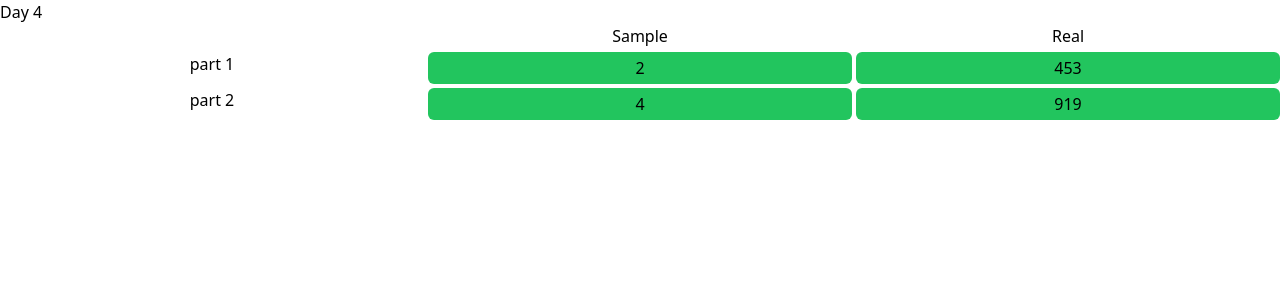
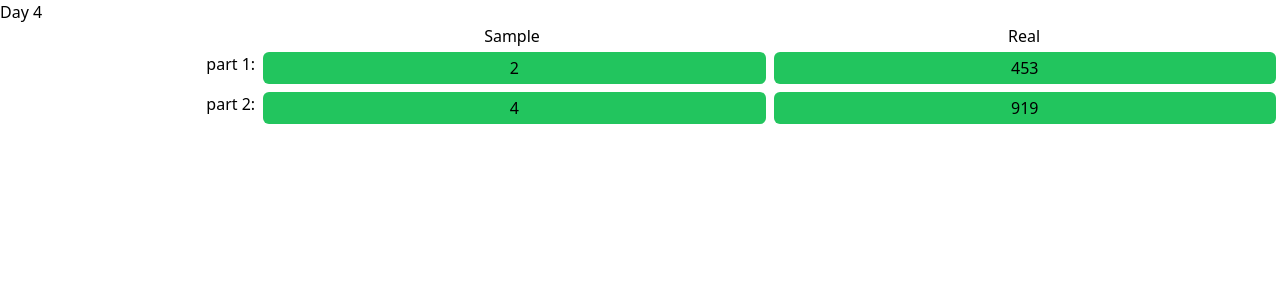
Before and after one commit to brockboland/advent-of-code, a Next.js app in the folder 2022/: page /day/4 in a window 1280 px wide. Shown: the top 300 px of the page. Built offline with nearby package versions, Linux system fonts and the light colour scheme.

Commit message:
Use flex for day stat display

```diff
--- a/2022/components/DayState.jsx
+++ b/2022/components/DayState.jsx
@@ -8,8 +8,7 @@ export default function DayStat({
 	part2RealExpected,
 	part2RealCalculated,
 }) {
-
-    const displayValues = [
+	const displayValues = [
 		{
 			label: "part 1",
 			sampleValue: part1SampleCalculated,
@@ -27,9 +26,12 @@ export default function DayStat({
 	];
 
 	return (
-		<div className="grid grid-cols-3 gap-1 text-center">
-			<div className="col-start-2">Sample</div>
-			<div>Real</div>
+		<div className="text-center">
+			<div class="flex">
+				<div class="w-1/5"></div>
+				<div className="w-2/5">Sample</div>
+				<div className="w-2/5">Real</div>
+			</div>
 
 			{displayValues.map((p, i) => {
 				return <PartRow {...p} key={i} />;
@@ -45,10 +47,10 @@ function PartRow({
 	realExpected,
 	realValue,
 }) {
-    const classes = {
-		passing: "p-1 rounded-md bg-green-500",
-		failing: "p-1 rounded-md bg-red-400",
-		unknown: "p-1 rounded-md bg-neutral-200",
+	const classes = {
+		passing: "w-2/5 p-1 m-1 rounded-md bg-green-500",
+		failing: "w-2/5 p-1 m-1 rounded-md bg-red-400",
+		unknown: "w-2/5 p-1 m-1 rounded-md bg-neutral-200",
 	};
 
 	const determineClass = (expected, calculated) => {
@@ -61,6 +63,7 @@ function PartRow({
 
 	const sampleClass = determineClass(sampleExpected, sampleValue);
 	const realClass = determineClass(realExpected, realValue);
+	const labelClass = "w-1/5 m-1 text-right";
 
 	const sampleText =
 		sampleExpected == sampleValue
@@ -71,10 +74,10 @@ function PartRow({
 			? realValue
 			: realValue + " (expected " + realExpected + ")";
 	return (
-		<>
-			<div>{label}</div>
+		<div class="flex">
+			<div className={labelClass}>{label}:</div>
 			<div className={sampleClass}>{sampleText}</div>
 			<div className={realClass}>{realText}</div>
-		</>
+		</div>
 	);
 }
```
